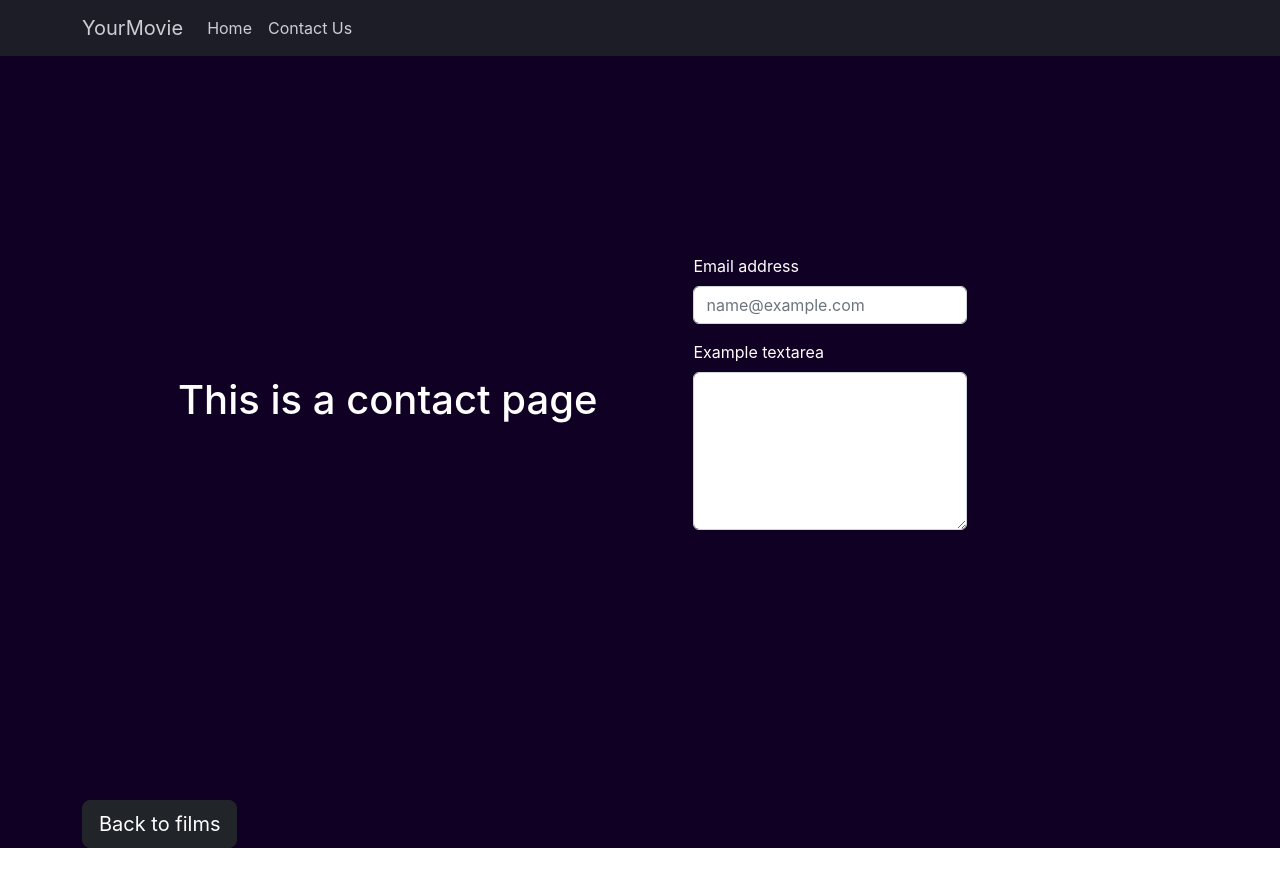
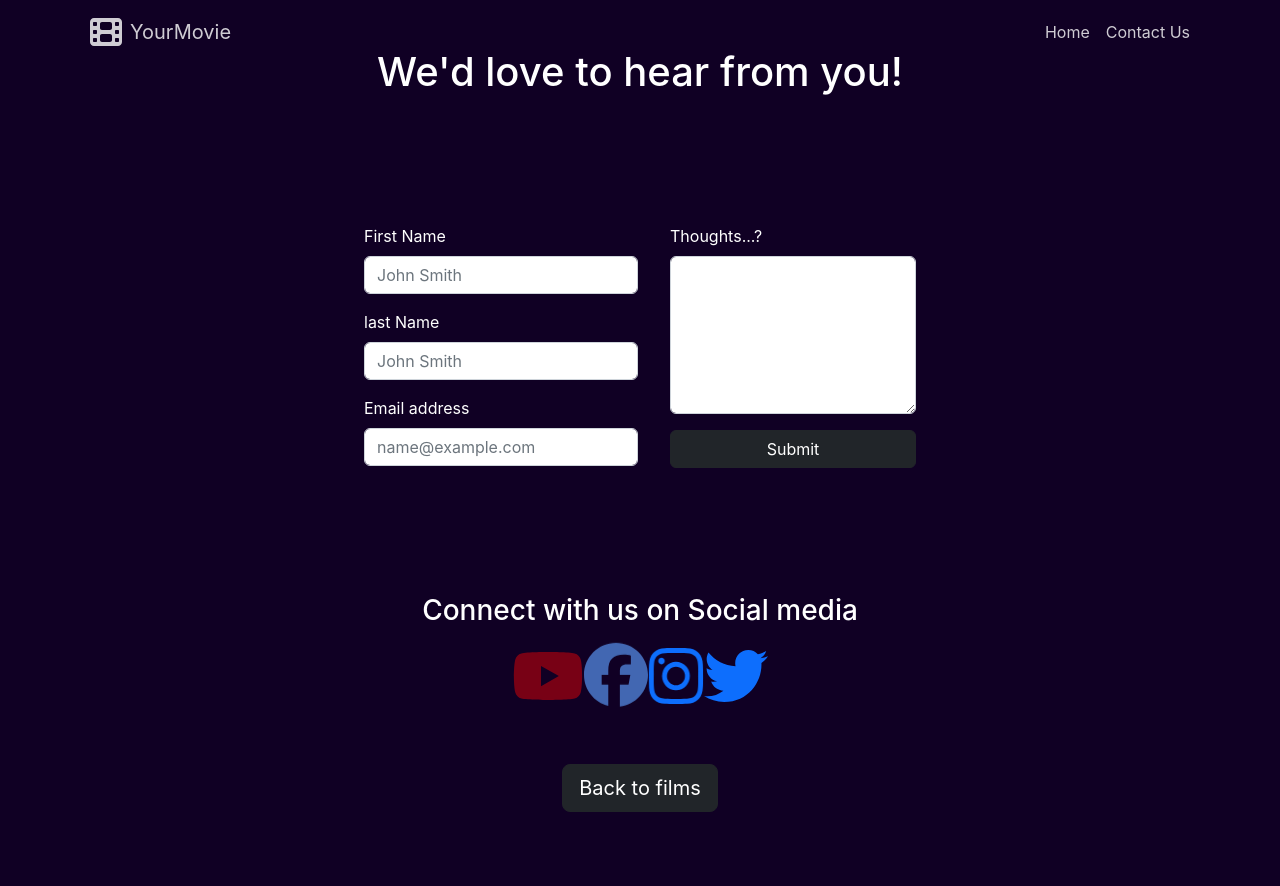
Before and after one commit to smi082/Portfolio-project, a React (Create React App) app in the folder portfolio/: page /contact in a window 1280 px wide. Shown: the top 886 px of the page. Before the commit the page ends 848 px from the top, so only its background shows below. Built offline with nearby package versions, Linux system fonts and the light colour scheme; no server answers.

Commit message:
added social media icons

```diff
--- a/portfolio/package.json
+++ b/portfolio/package.json
@@ -3,6 +3,10 @@
   "version": "0.1.0",
   "private": true,
   "dependencies": {
+    "@fortawesome/fontawesome-svg-core": "^6.4.0",
+    "@fortawesome/free-regular-svg-icons": "^6.4.0",
+    "@fortawesome/free-solid-svg-icons": "^6.4.0",
+    "@fortawesome/react-fontawesome": "^0.2.0",
     "@testing-library/jest-dom": "^5.16.5",
     "@testing-library/react": "^13.4.0",
     "@testing-library/user-event": "^13.5.0",
@@ -10,6 +14,7 @@
     "react": "^18.2.0",
     "react-bootstrap": "^2.7.2",
     "react-dom": "^18.2.0",
+    "react-icons": "^4.8.0",
     "react-router-bootstrap": "^0.26.2",
     "react-router-dom": "^6.10.0",
     "react-scripts": "5.0.1",
--- a/portfolio/src/App.css
+++ b/portfolio/src/App.css
@@ -55,3 +55,9 @@
   opacity: 0.7;
 
 }
+
+/* ----------------- Contact page Icons ----------------- */
+.gradient {
+
+  color: linear-gradient(45deg, #405de6, #5851db, #833ab4, #c13584,#e1306c, #fd1d1d)
+}
--- a/portfolio/src/components/Contact/Contact.js
+++ b/portfolio/src/components/Contact/Contact.js
@@ -4,34 +4,80 @@ import Button from "react-bootstrap/esm/Button";
 import Container from "react-bootstrap/esm/Container";
 import { Form, Link } from "react-router-dom";
 
+//
+import { FontAwesomeIcon } from "@fortawesome/react-fontawesome";
+import {
+  faYoutube,
+  faFacebook,
+  faTwitter,
+  faInstagram
+} from "@fortawesome/free-brands-svg-icons";
+
 
 export default function Contacts() {
   return (
     <>
 
-     <div className="container vh-100 d-flex align-items-center text-white">
-      <h1 className="m-5 p-5">This is a contact page</h1>
+    <h1 className="pt-5 p-5 text-white text-center" style={{height: "200px"}}>We'd love to hear from you!</h1>
+     <div className="container d-flex flex-column vh-100 d-flex align-items-center text-white">
 
+      <div className="d-flex">
+        <div className="d-flex flex-column m-3 justify-content-center">
+          <div class="mb-3">
+            <label for="fName--input" class="form-label">First Name</label>
+            <input type="name" class="form-control" id="lName--input" placeholder="John Smith" />
+          </div>
+          <div class="mb-3">
+            <label for="lName--input" class="form-label">last Name</label>
+            <input type="name" class="form-control" id="lName--input" placeholder="John Smith" />
+          </div>
+          <div class="mb-5">
+            <label for="email--input" class="form-label">Email address</label>
+            <input type="email" class="form-control" id="email--input" placeholder="name@example.com" />
+          </div>
+        </div>
 
-
-      <div className="d-flex flex-column">
-        <div class="mb-3">
-        <label for="exampleFormControlInput1" class="form-label">Email address</label>
-        <input type="email" class="form-control" id="exampleFormControlInput1" placeholder="name@example.com" />
-        </div>
-        <div class="mb-3">
-          <label for="exampleFormControlTextarea1" class="form-label">Example textarea</label>
-          <textarea class="form-control" id="form--textArea" rows="6"></textarea>
+        <div className="d-flex flex-column m-3">
+          <div class="mb-3">
+            <label for="text--input" class="form-label">Thoughts...?</label>
+            <textarea class="form-control" id="form--input" rows="6"></textarea>
+          </div>
+          <Button as="input" type="submit" value="Submit" variant="dark" />{' '}
         </div>
       </div>
 
 
+  <div className="m-5 p-3">
+
+    <h3>Connect with us on Social media</h3>
+
+    <div class="social-container text-center p-2">
+      <a href="https://www.youtube.com/"
+        className="youtube social">
+        <FontAwesomeIcon icon={faYoutube} style={{color: "#f60404",}} fade size="4x" />
+      </a>
+      <a href="https://www.facebook.com/"
+        className="facebook social">
+        <FontAwesomeIcon icon={faFacebook} style={{color: "#4267B2",}}  bounce size="4x" />
+      </a>
+      <a href="https://www.instagram.com/"
+        className="instagram social gradient">
+        <FontAwesomeIcon className="" icon={faInstagram} flip size="4x" />
+      </a>
+      <a href="https://www.twitter.com/"
+        className="instagram social">
+        <FontAwesomeIcon icon={faTwitter} shake size="4x" />
+      </a>
+
+    </div>
+      <Container className="text-center p-5">
+        <Link to="/movies"><Button variant="dark" size="lg">Back to films</Button></Link>
+      </Container>
+  </div>
 
        </div>
 
-    <Container className="d-flex justify-content-between">
-      <Link to="/movies"><Button variant="dark" size="lg">Back to films</Button></Link>
-    </Container>
+
 
 </>
 
--- a/portfolio/src/components/Display/Display.js
+++ b/portfolio/src/components/Display/Display.js
@@ -32,6 +32,7 @@ function Display() {
   })
 
 
+
 // sets the state of the current screen width, I am keeping track of this so I can conditionally render some props on the HeroImage Component inside the render
   const [ screenSize, setScreenSize ] = useState()
 
@@ -53,7 +54,7 @@ function Display() {
     .then((res) => res.json()) //converts results from the fetch request as json data
 
     .then((data) => {
-      setHeroImage(data.results[1])
+      setHeroImage(data.results[0])
       return data.results; // pass the list of movies to the next then block
     })
     .then((movies) => {
--- a/portfolio/src/components/HomePage/Homepage.js
+++ b/portfolio/src/components/HomePage/Homepage.js
@@ -1,13 +1,18 @@
 import { Link } from "react-router-dom"
 import Button from "react-bootstrap/esm/Button"
 import "./Homepage.css"
+
+import { FontAwesomeIcon } from "@fortawesome/react-fontawesome";
+import {
+  faFilm
+} from "@fortawesome/free-solid-svg-icons";
 
 export default function HomePage() {
   return (
     <div className="container vh-100 d-flex flex-column align-items-center justify-content-around text-white">
 
       <h1>Welcome to YourMovie!</h1>
-
+      <FontAwesomeIcon icon={faFilm} size="10x" />
       <Link to="/movies"><Button variant="dark" size="lg">Take me to trending Films</Button></Link>
     </div>
 
--- a/portfolio/src/components/Navbar/Navbar.js
+++ b/portfolio/src/components/Navbar/Navbar.js
@@ -5,18 +5,22 @@ import Navbar from 'react-bootstrap/Navbar';
 
 import { Link } from 'react-router-dom';
 import { LinkContainer } from 'react-router-dom';
-
+import { FontAwesomeIcon } from "@fortawesome/react-fontawesome";
+import {
+  faFilm
+} from "@fortawesome/free-solid-svg-icons";
 
 import Container from 'react-bootstrap/Container';
 
 function NavB() {
   return (
-    <Navbar style={{ display: "flex", justifyContent: "space-between" }} className="nav" bg="dark" expand="md" sticky="top" >
+    <Navbar style={{ display: "flex", justifyContent: "space-between" }} className="nav" bg="blue" expand="md" sticky="top" variant="dark" >
       <Container>
+      <FontAwesomeIcon className="p-2 text-white" icon={faFilm} size="2x" />
         <Navbar.Brand href="/" style={{color:"white"}}>YourMovie</Navbar.Brand>
         <Navbar.Toggle aria-controls="basic-navbar-nav" />
-        <Navbar.Collapse id="basic-navbar-nav">
-          <Nav className="me-auto ">
+        <Navbar.Collapse id="basic-navbar-nav ">
+          <Nav className="ms-auto">
 
             <Nav.Link href="/" style={{color:"white"}}>Home</Nav.Link>
 
```
Also changed, not shown: 1 other file (tests, documents, lock files or other folders).
